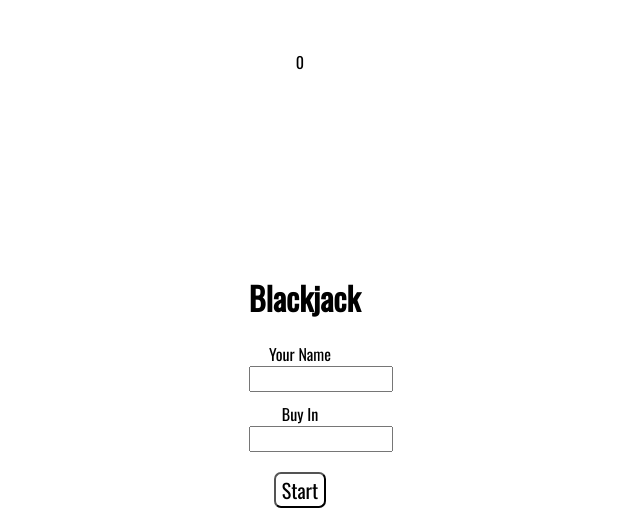
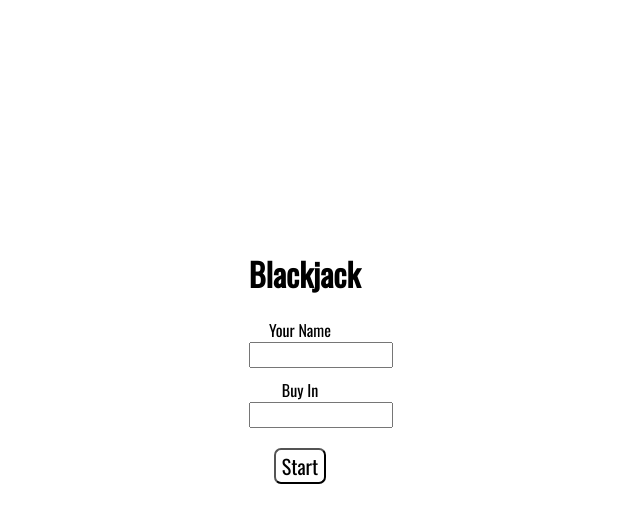
Before and after one commit to jcjohnny/jcjohnny.github.io, a plain HTML site: page index.html in a window 1280 px wide. Shown: the whole page, without its empty margins (348-988 px from the left). Drawn offline with nearby package versions, Linux system fonts and the light colour scheme.

Commit message:
corected mistake

```diff
--- a/index.html
+++ b/index.html
@@ -38,7 +38,7 @@
     <button type="button" class="notagain">quit</button>
   </div>
   <div id="blackjack">
-    <div id="blackjackholder">0
+    <div id="blackjackholder">
     <h1>Blackjack</h1>
     <p1>Your Name</p1>
     <input id="name" class="form-name" type="name" step="any"></input>
```
Also changed, not shown: 1 other file.
